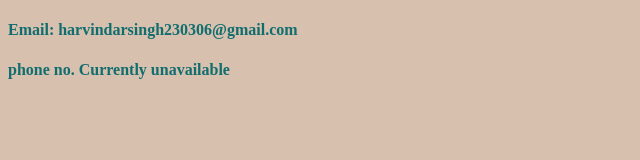
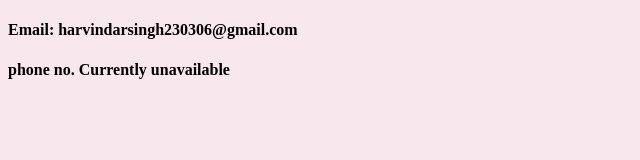
Before and after one commit to Harvindar23/resume.html, a plain HTML site: page Contact.html in a window 1280 px wide. Shown: the whole page, without its empty margins (0-640 px from the left). Drawn offline with Linux system fonts and the light colour scheme.

Commit message:
Add files via upload

```diff
--- a/Contact.html
+++ b/Contact.html
@@ -5,11 +5,9 @@
     <title>Contact Details</title>
     <style>
         body{
-            background-color: #D7C0AE;
+            background-color: #F8E8EE;
         }
-        h4{
-            color: #116D6E;
-        }
+
     </style>
 </head>
 <body>
```
